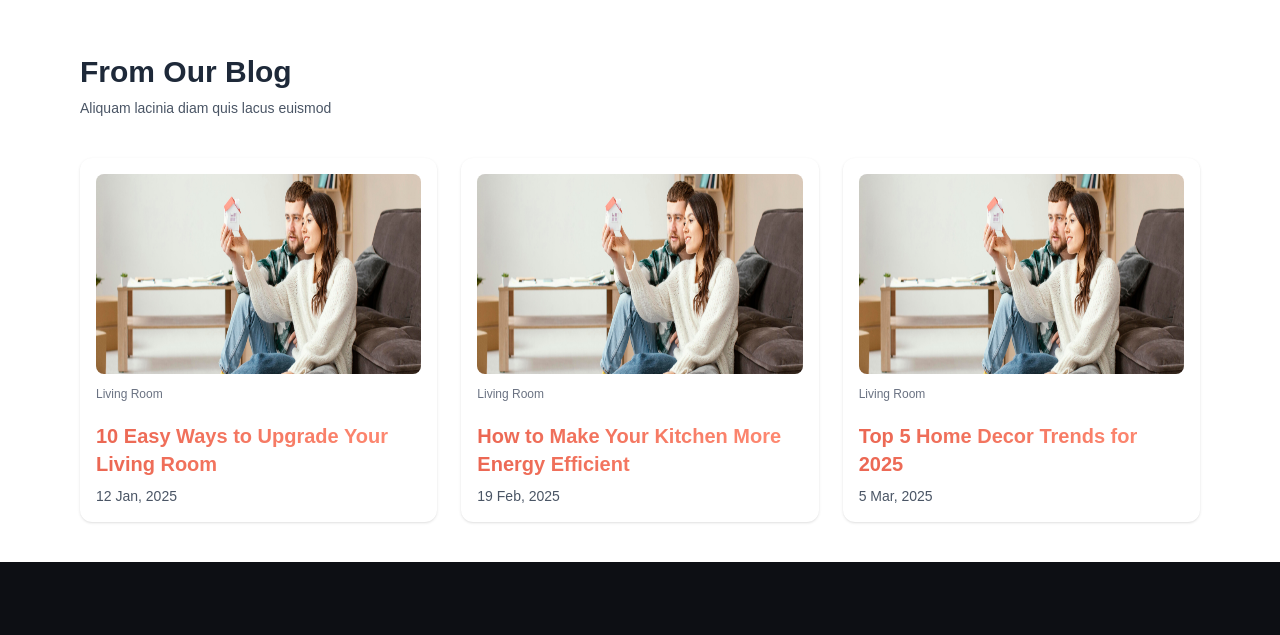
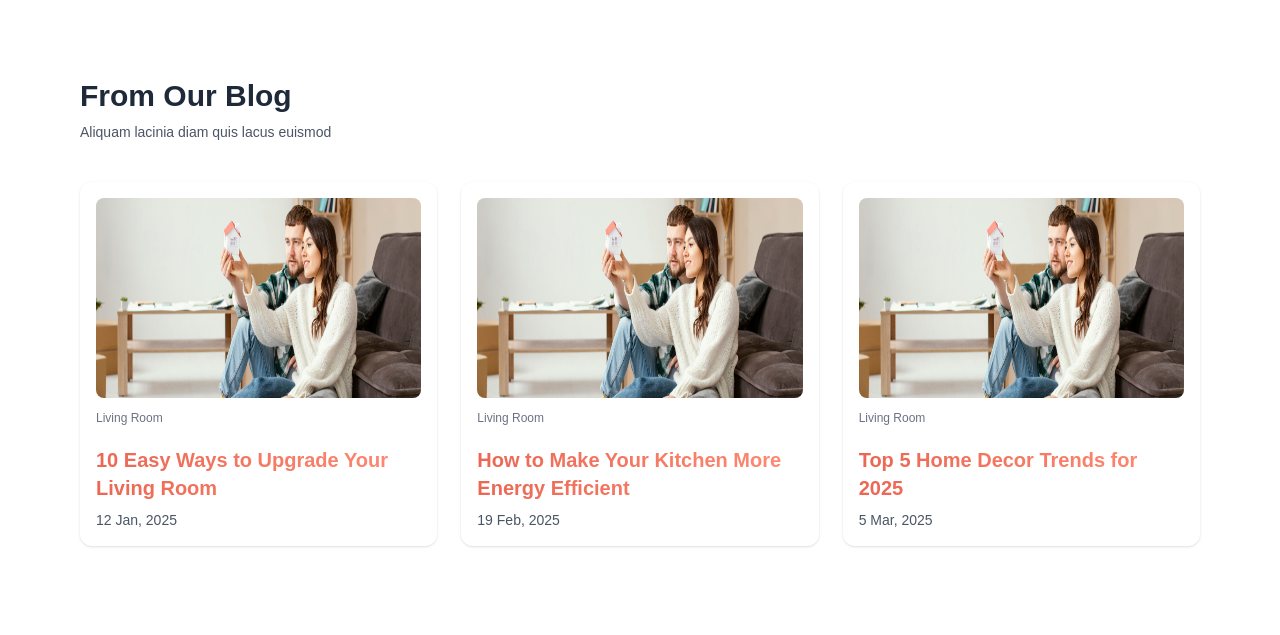
Before and after one commit to mdsharia4613/Real-Estate, a Next.js app: page / in a window 1280 px wide. Shown: the part 4565-5200 px from the top of the page. Built offline with nearby package versions, Linux system fonts and the light colour scheme; no server answers.

Commit message:
blog degin update

```diff
--- a/src/app/home/Blogs.jsx
+++ b/src/app/home/Blogs.jsx
@@ -6,7 +6,7 @@ import Link from 'next/link';
 
 const Blog = () => {
     return (
-        <div className='container mx-auto px-10 md:px-20 py-10'>
+        <div className='container mx-auto px-10 md:px-20 py-16'>
 
             <Heading
                 title="From Our Blog"
@@ -14,7 +14,7 @@ const Blog = () => {
             />
 
             {/* Grid Outside */}
-            <div className="grid grid-cols-1 md:grid-cols-2 lg:grid-cols-3 gap-6">
+            <div className="grid grid-cols-1 md:grid-cols-2 lg:grid-cols-3 gap-6 mb-10">
 
                 {blogs.slice(0, 3).map(blog => (
                     <div key={blog.id} className="p-4 shadow rounded-xl bg-white space-y-5 ">
```
